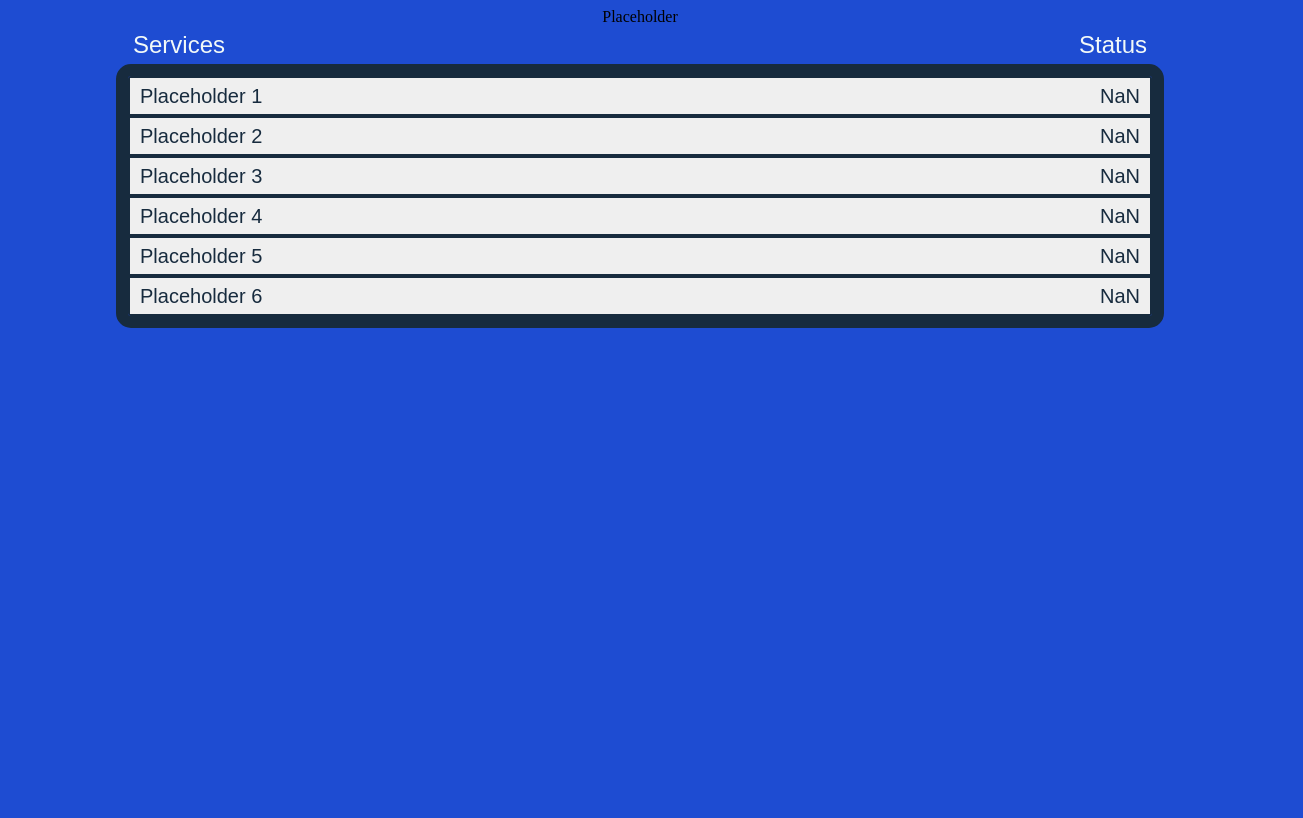
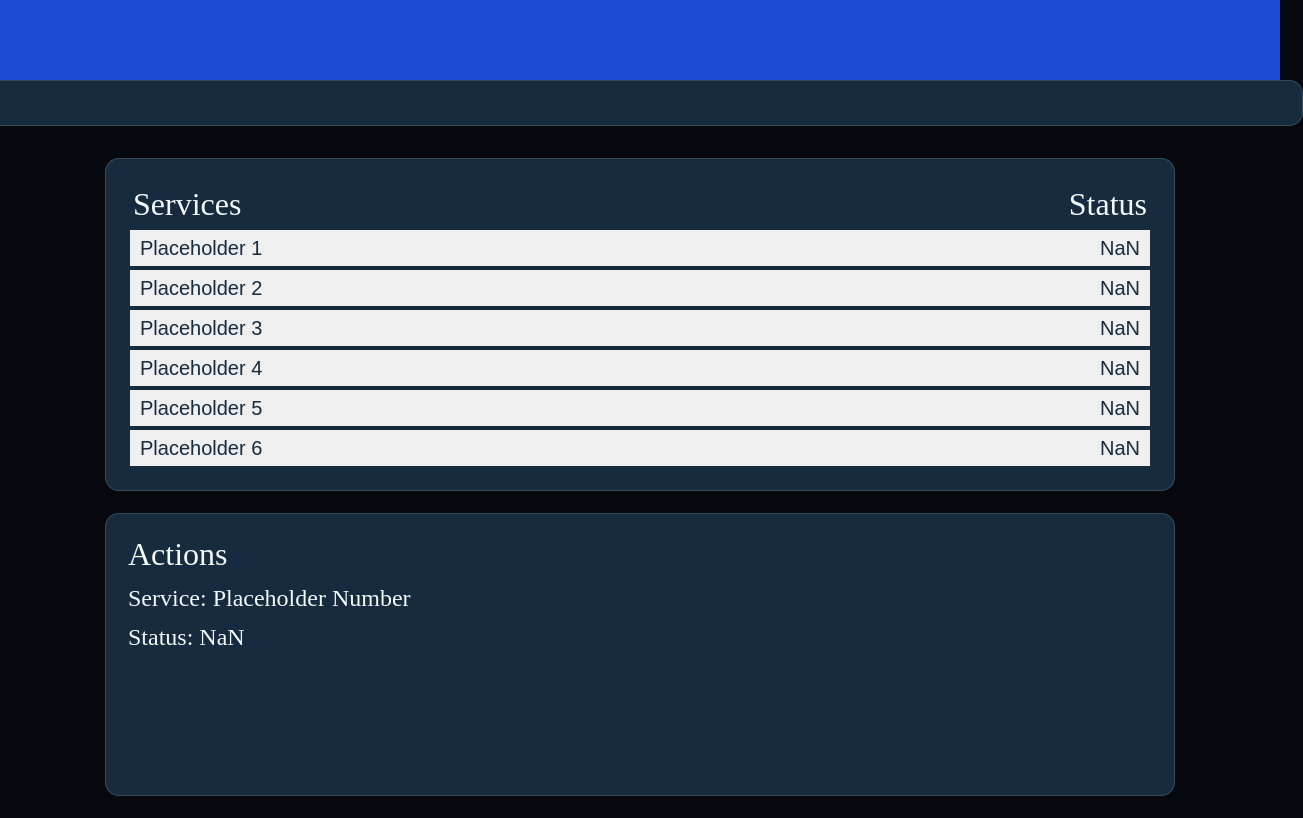
Before and after one commit to Antiquely3031/COSC4353_SoftwareDesignGroup1_Summer2026, a plain HTML site: page AdminUI/HTML/AdminDash.html in a window 1280 px wide. Shown: the whole page, 1303 px wide, since content can reach past the window. Drawn offline with Linux system fonts and the light colour scheme.

Commit message:
Did a massive revamp of theme (based on Kevin's version), further fill out/organized/compapartmized the file/folder skeleton.

```diff
--- /dev/null
+++ b/AdminUI/CSS/Admin.css
@@ -0,0 +1,64 @@
+:root
+{
+  /* Variabels */
+  --ink: #1E4CD2;
+  --card: #172B3E;
+  --field: #172B3E;
+  --text: #F2F9F8;
+  --muted: #8b8b96;
+  --gold: #F2F9F8;
+  --gold-dim: rgba(201,161,92,0.35);
+  --background: #07090f;
+  --border: rgba(242, 249, 248, 0.15);
+  --error: #e8836b;
+}
+
+body
+{
+  /* Characterisitics */
+  background-color: var(--background);
+  margin: 0px;
+
+  /* Positioning */
+  display: flex;
+  align-items: center;
+  flex-direction: column;
+}
+
+header
+{
+  /* Dimensions */
+  height: 10vh;
+  width: 100%;
+
+  /* Characterisitcs */
+  background-color: var(--ink);
+}
+
+.container
+{
+  /* Positioning */
+  display: flex;
+  flex-direction: column;
+  align-items: center;
+
+  /* Characteristics */
+  border: 1px solid var(--border);
+  background-color: var(--card);
+  border-radius: 14px;
+  margin-bottom: 22px;
+  padding: 22px;
+}
+
+.decor-bar
+{
+  /* Dimensions */
+  width: 100%;
+
+  /* Characterisitics */
+  border: 1px solid var(--border);
+  background-color: var(--card);
+  border-radius: 14px;
+  margin-bottom: 32px;
+  padding: 22px;
+}
--- a/AdminUI/Admin.css
+++ b/AdminUI/CSS/AdminDash.css
@@ -1,26 +1,4 @@
-:root
-{
-  /* Variabels */
-  --ink: #1E4CD2;
-  --card: #172B3E;
-  --field: #172B3E;
-  --text: #F2F9F8;
-  --muted: #8b8b96;
-  --gold: #F2F9F8;
-  --gold-dim: rgba(201,161,92,0.35);
-  --error: #e8836b;
-}
-
-body
-{
-  /* Characterisitics */
-  background-color: var(--ink);
-
-  /* Positioning */
-  display: flex;
-  flex-direction: column;
-  align-items: center;
-}
+/* Scroll Box Section */
 
 .SLB-Title
 {
@@ -33,7 +11,7 @@ body
 
   /* Characterisitcs */
   color: var(--text);
-  font: 24px Arial, sans-serif;
+  font-size: 2rem;
 }
 
 .SLB-Title p
@@ -50,10 +28,6 @@ body
   /* Makes it scrollable */
   overflow-y: auto;
   -webkit-overflow-scrolling: touch;
-
-  /* Characterisitics */
-  border: 12px solid var(--card);
-  border-radius: 15px;
 }
 
 .scroll-list-box ul
@@ -85,6 +59,48 @@ body
 
     /* Text */
     color: var(--field);
-    font-size: 20px;
+    font-size: 1.25rem;
     text-align: left;
 }
+
+/* Status Selection Section */
+
+.SCB-Title
+{
+    /* Dimensions */
+    width: 80vw;
+
+    /* Characterisitcs */
+        color: var(--text);
+        align-items: left;
+
+        /* Text */
+        font-size: 2rem;
+}
+
+.status-change-box
+{
+  /* Dimensions */
+  height: 25vh;
+  width: 80vw;
+
+  /* Characterisitcs */
+    /* Text */
+    color: var(--text);
+    font-size: 1.5rem;
+}
+
+.status-change-box span
+{
+    /* Positioning */
+    display: flex;
+    justify-content: left;
+
+    /* Characterisitcs */
+    margin: 12px 0px;
+}
+
+.status-change-box span p
+{
+  margin: 0px 6px 0px 0px;
+}
--- a/AdminUI/HTML/AdminDash.html
+++ b/AdminUI/HTML/AdminDash.html
@@ -10,7 +10,8 @@
         <title>Administration Screen</title>
         <meta name="description" content="">
         <meta name="viewport" content="width=device-width, initial-scale=1">
-        <link rel="stylesheet" href="../Admin.css">
+        <link rel="stylesheet" href="../CSS/Admin.css">
+        <link rel="stylesheet" href="../CSS/AdminDash.css">
         <script src="../JavaScript/AdminDash.js" defer></script>
     </head>
     <body>
@@ -19,8 +20,21 @@
         <![endif]-->
 
         <!-- <script src="" async defer></script> -->
-        <header>Placeholder</header>
-        <div class="SLB-Title"><p>Services</p><p>Status</p></div>
-        <div class="scroll-list-box"><ul></ul></div>
+        <header></header>
+
+        <div class="decor-bar"></div>
+
+        <section class="container">
+            <span class="SLB-Title"><p>Services</p><p>Status</p></span>
+            <div class="scroll-list-box"><ul></ul></div>
+        </section>
+
+        <section class="container">
+            <span class="SCB-Title">Actions</span>
+            <div class="status-change-box">
+                <span><p>Service:</p><p>Placeholder Number</p></span>
+                <span><p>Status:</p><p>NaN</p></span>
+            </div>
+        </section>
     </body>
 </html>
```
Also changed, not shown: AdminUI/HTML/AdminQueManage.html (+3 -1 lines), AdminUI/HTML/AdminSerManage.html (+3 -1 lines), AdminUI/CSS/AdminQueManage.css (added), AdminUI/CSS/AdminSerManage.css (added), AdminUI/JavaScript/AdminQueManage.js (added), AdminUI/JavaScript/AdminSerManage.js (added).
